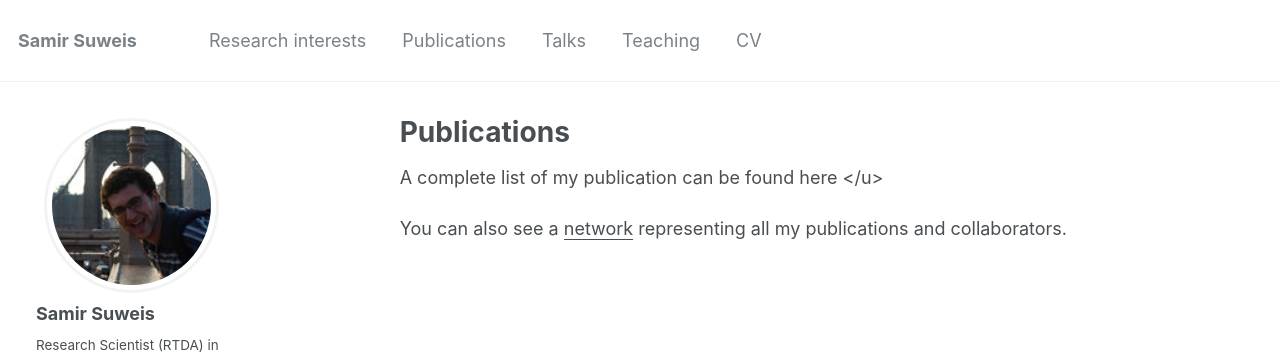
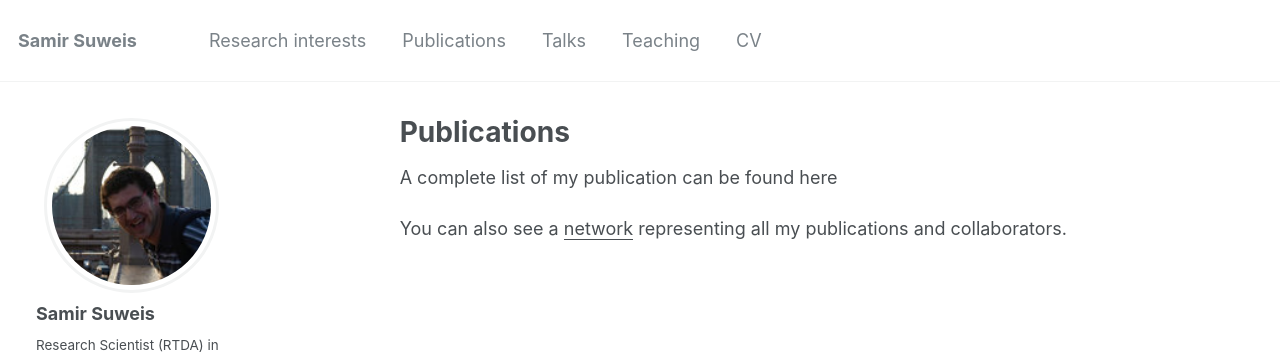
Before and after one commit to suweis/suweis.github.io, a Jekyll site: the page built from _pages/publications.md, in a window 1280 px wide. Shown: the top 357 px of the page. Built offline with Jekyll 4.4.1, drawn with Linux system fonts in a browser that asks for light colours; nearby versions of some CDN libraries; some web fonts are replaced.

```diff
--- a/_pages/publications.md
+++ b/_pages/publications.md
@@ -4,8 +4,7 @@ title: "Publications"
 permalink: /publications/
 author_profile: true
 ---
-<p> A complete list of my publication can be found <a href="https://scholar.google.it/citations?user=oorpe-wAAAAJ&hl=it"> here </a></u>
-
+<p> A complete list of my publication can be found <a href="https://scholar.google.it/citations?user=oorpe-wAAAAJ&hl=it"> here </a>
 
 <p>You can also see a <u><a href="/publications/collab_network.html">network</a></u> representing all my publications and collaborators.</p>
 
```
